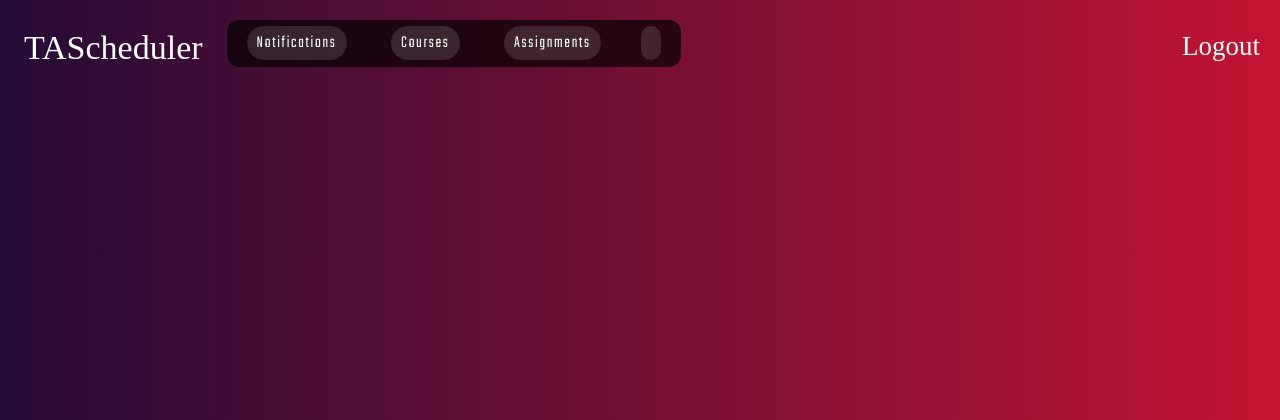
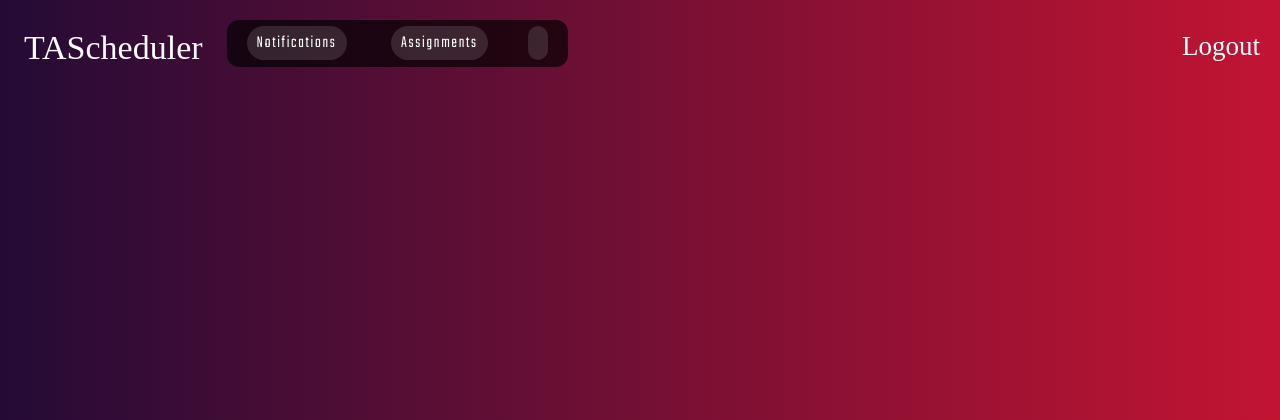
Before and after one commit to kaye-s/AwkwardTurtlesProject, a Django app: template templates/base.html in a window 1280 px wide. Shown: the top 420 px of the page. Run offline with Django 5.2, Linux system fonts and the light colour scheme; the template is opened without the code that fills it: most values are stand-ins (such as "Sample title", 1, 10 or a date in 2020); some libraries are stand-ins or nearby versions; some web fonts are replaced.

Commit message:
updating courses / courses other

```diff
--- a/templates/partials/_navbar.html
+++ b/templates/partials/_navbar.html
@@ -3,7 +3,12 @@
         <div class="app-title text-white mx-4"><a href="/">TAScheduler</a></div>
         <div class="nav-g">
             <a href="/notifications" class="nav-btn {% if request.resolver_match.url_name == 'notifications' %}btn-grad4{% endif %}">Notifications</a>
-            <a href="/courses" class="nav-btn {% if request.resolver_match.url_name == 'courses' %}btn-grad4{% endif %}">Courses</a>
+            {% if role and role == "Supervisor" %}
+                <a href="/courses_supervisor" class="nav-btn {% if request.resolver_match.url_name == 'courses' %}btn-grad4{% endif %}">Courses</a>
+            {% endif %}
+            {% if role and role == "Instructor" and role == "TA" %}
+                <a href="/courses_other" class="nav-btn {% if request.resolver_match.url_name == 'courses' %}btn-grad4{% endif %}">Courses</a>
+            {% endif %}
             <a href="/assignments" class="nav-btn {% if request.resolver_match.url_name == 'assignments' %}btn-grad4{% endif %}">Assignments</a>
             <a href="/contact-info" class="nav-btn {% if request.resolver_match.url_name == 'contact-info' %}btn-grad4{% endif %}">{{user.email}}</a>
             {% if role and role == "Supervisor" %}
```
